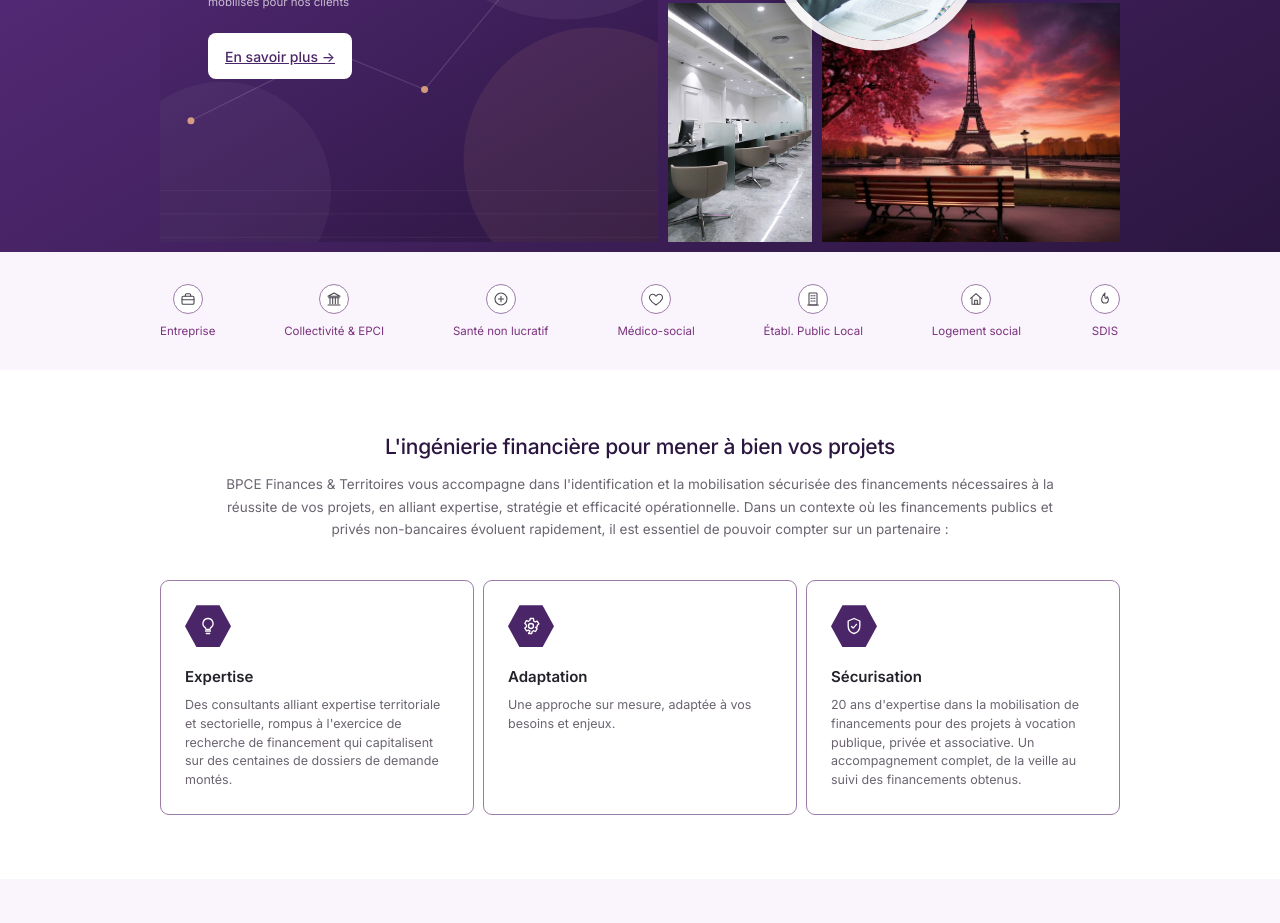
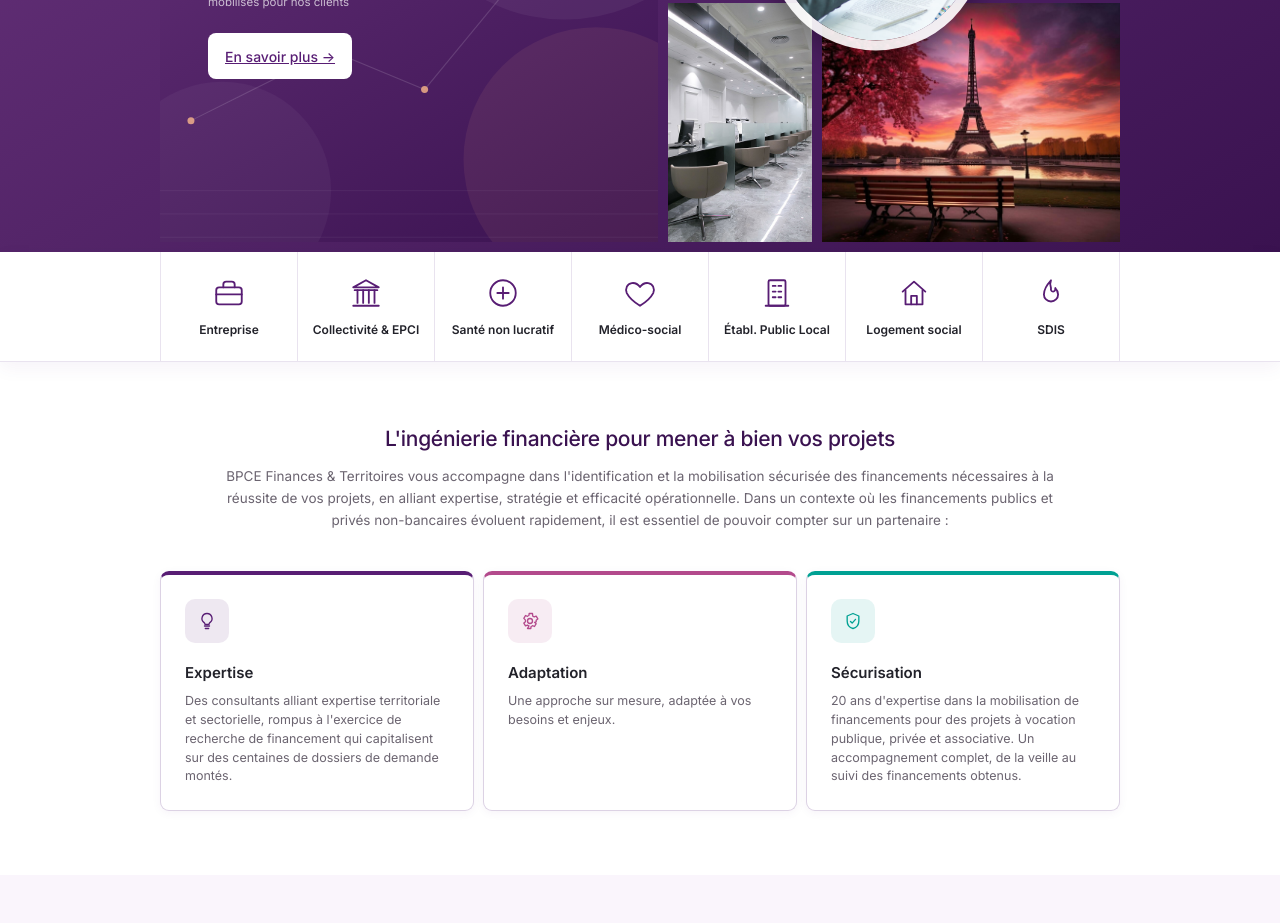
Before and after one commit to Skurzhansky/mca.finances-territoires, a plain HTML site: page index.html in a window 1280 px wide. Shown: the part 317-1240 px from the top of the page. Drawn offline with Linux system fonts and the light colour scheme.

Commit message:
Accueil : boutons de secteurs en tuiles et palette Groupe BPCE

```diff
--- a/scripts/templates.mjs
+++ b/scripts/templates.mjs
@@ -654,7 +654,7 @@ ${seoTags(p, site.content)}
 <link rel="preconnect" href="https://fonts.googleapis.com">
 <link rel="preconnect" href="https://fonts.gstatic.com" crossorigin>
 <link href="https://fonts.googleapis.com/css2?family=Inter:wght@400;500;600&display=swap" rel="stylesheet">
-<link rel="stylesheet" href="../styles/site.css">
+<link rel="stylesheet" href="../styles/site.css?v=20260929d">
 </head>
 <body>
 
@@ -893,7 +893,7 @@ ${metaTags(homepage?.seoTitle || `Finances & Territoires — ${homepage?.heroTit
 <link rel="preconnect" href="https://fonts.googleapis.com">
 <link rel="preconnect" href="https://fonts.gstatic.com" crossorigin>
 <link href="https://fonts.googleapis.com/css2?family=Inter:wght@400;500;600&display=swap" rel="stylesheet">
-<link rel="stylesheet" href="styles/site.css">
+<link rel="stylesheet" href="styles/site.css?v=20260929d">
 </head>
 <body>
 
--- a/styles/site.css
+++ b/styles/site.css
@@ -3,7 +3,7 @@
   Densité mesurée : l'air est réservé aux pages marketing (voir tokens.css / --page-padding-site).
 */
 
-@import url('tokens.css');
+@import url('tokens.css?v=20260929d');
 @import url('components.css');
 
 body { margin: 0; background: var(--white); }
@@ -222,11 +222,11 @@ section.section--muted { background: var(--canvas); }
   border-radius: var(--radius-card);
   box-shadow: 0 12px 32px rgba(43,22,64,.12);
   scrollbar-width: thin;
-  scrollbar-color: #6B2F75 transparent;
+  scrollbar-color: var(--purple-600) transparent;
 }
 .nav-submenu::-webkit-scrollbar { width: 6px; }
 .nav-submenu::-webkit-scrollbar-track { background: transparent; }
-.nav-submenu::-webkit-scrollbar-thumb { background: #6B2F75; border-radius: 3px; }
+.nav-submenu::-webkit-scrollbar-thumb { background: var(--purple-600); border-radius: 3px; }
 .nav-menu-item:hover > .nav-submenu,
 .nav-menu-item.is-open > .nav-submenu { display: block; }
 .nav-submenu a {
@@ -400,7 +400,7 @@ section.section--muted { background: var(--canvas); }
 .hero-card__mark {
   width: 32px;
   height: 3px;
-  background: #E8A33D;
+  background: var(--bpce-yellow);
   border-radius: 2px;
 }
 .hero-card h1 {
@@ -478,49 +478,62 @@ section.section--muted { background: var(--canvas); }
 /* --- Types de clients --- */
 
 .client-types-section {
-  background: var(--canvas);
-  padding: 32px 0;
+  padding: 0;
+  background: var(--white);
+  border-bottom: 1px solid var(--border-soft);
+  box-shadow: 0 6px 18px rgba(88, 29, 116, .05);
 }
 .client-types {
   display: flex;
-  justify-content: space-between;
-  gap: 16px;
   flex-wrap: wrap;
 }
-@media (max-width: 700px) {
-  .client-types { justify-content: center; gap: 24px 20px; }
-  .client-type { width: calc(33.33% - 14px); }
-}
 .client-type {
+  position: relative;
+  flex: 1 1 0;
+  min-width: 120px;
   display: flex;
   flex-direction: column;
   align-items: center;
-  gap: 10px;
-  font-size: 11.5px;
-  color: #7A327E;
+  justify-content: center;
+  gap: 12px;
+  padding: 24px 12px 22px;
+  font-size: 12px;
+  font-weight: 600;
+  line-height: 1.35;
+  color: var(--ink);
   text-align: center;
   text-decoration: none;
   cursor: pointer;
+  transition: background-color .15s ease, color .15s ease;
 }
-.client-type:hover { color: var(--purple-700); }
-.client-type:hover .client-type__icon {
+.client-type { border-left: 1px solid var(--border-soft); }
+.client-type:last-child { border-right: 1px solid var(--border-soft); }
+.client-type::after {
+  content: '';
+  position: absolute;
+  left: 0; right: 0; bottom: 0;
+  height: 3px;
   background: var(--purple-700);
-  border-color: var(--purple-700);
-  color: var(--white);
+  transform: scaleX(0);
+  transition: transform .2s ease;
 }
+.client-type:hover { background: var(--purple-100); color: var(--purple-700); }
+.client-type:hover::after, .client-type:focus-visible::after { transform: scaleX(1); }
 .client-type__icon {
   display: flex;
   align-items: center;
   justify-content: center;
-  width: 30px;
-  height: 30px;
-  border-radius: 50%;
-  border: 1px solid var(--border);
-  background: var(--white);
-  color: var(--ink-soft);
-  transition: background-color .15s ease, border-color .15s ease, color .15s ease;
+  color: var(--purple-700);
+  transition: transform .2s ease;
 }
-.client-type__icon svg { width: 16px; height: 16px; }
+.client-type:hover .client-type__icon { transform: translateY(-2px); }
+.client-type__icon svg { width: 34px; height: 34px; stroke-width: 1.3; }
+@media (max-width: 900px) {
+  .client-type { flex: 1 1 33.33%; border-bottom: 1px solid var(--border-soft); }
+}
+@media (max-width: 520px) {
+  .client-type { flex-basis: 50%; }
+}
 
 /* --- Cartes fonctionnalités --- */
 
@@ -622,23 +635,31 @@ section.section--muted { background: var(--canvas); }
 .section-intro__text strong { color: var(--ink); font-weight: 600; }
 
 .icon-card {
+  --accent: var(--bpce-plum);
+  --accent-soft: rgba(88, 29, 116, .1);
+  position: relative;
   background: var(--white);
   border: 1px solid var(--border);
+  border-top: 4px solid var(--accent);
   border-radius: var(--radius-card);
   padding: var(--space-card-inner);
-  transition: background-color .15s ease;
+  box-shadow: 0 2px 10px rgba(88, 29, 116, .05);
+  transition: transform .2s ease, box-shadow .2s ease;
 }
-.icon-card:hover { background: #FAF5FC; }
+.icon-card:nth-child(4n+2) { --accent: var(--bpce-magenta); --accent-soft: rgba(179, 74, 140, .1); }
+.icon-card:nth-child(4n+3) { --accent: var(--bpce-teal); --accent-soft: rgba(0, 161, 147, .1); }
+.icon-card:nth-child(4n+4) { --accent: var(--bpce-lavender); --accent-soft: rgba(145, 118, 180, .12); }
+.icon-card:hover { transform: translateY(-3px); box-shadow: 0 12px 28px rgba(88, 29, 116, .12); }
 .icon-card__badge {
   display: flex;
   align-items: center;
   justify-content: center;
-  width: 46px;
-  height: 42px;
+  width: 44px;
+  height: 44px;
   margin-bottom: 20px;
-  background: var(--purple-700);
-  color: var(--white);
-  clip-path: polygon(25% 0%, 75% 0%, 100% 50%, 75% 100%, 25% 100%, 0% 50%);
+  border-radius: 10px;
+  background: var(--accent-soft);
+  color: var(--accent);
 }
 .icon-card__badge svg { width: 20px; height: 20px; }
 .icon-card h3 {
@@ -943,7 +964,7 @@ section.section--muted { background: var(--canvas); }
   font-size: 12px;
   font-weight: 600;
   letter-spacing: 0.4px;
-  color: #E8A33D;
+  color: var(--bpce-yellow);
   margin-bottom: 10px;
 }
 .page-hero h1 {
--- a/styles/tokens.css
+++ b/styles/tokens.css
@@ -6,10 +6,24 @@
 
 :root {
   /* Couleurs — marque */
-  --purple-900: #2B1640; /* titres, fonds sombres, footer */
-  --purple-700: #4A2568; /* accent principal : boutons, actif, montants clés */
-  --purple-600: #5B2D80; /* dégradé / survol */
-  --purple-500: #7A3F9E; /* accent secondaire, liseré dispositif */
+  --purple-900: #3A1250; /* titres, fonds sombres, footer */
+  --purple-700: #581D74; /* accent principal : boutons, actif, montants clés (BPCE R88 V29 B116) */
+  --purple-600: #66327A; /* dégradé / survol (R102 V50 B122) */
+  --purple-500: #8A5599; /* accent secondaire, liseré dispositif (R138 V85 B153) */
+
+  /* Gamme de couleurs Groupe BPCE */
+  --bpce-plum: #581D74;
+  --bpce-magenta: #B34A8C;
+  --bpce-teal: #00A193;
+  --bpce-yellow: #EAB818;
+  --bpce-red: #DB4B4B;
+  --bpce-indigo: #55579E;
+  --bpce-blue: #00749D;
+  --bpce-orange: #F08050;
+  --bpce-sky: #6694CE;
+  --bpce-green: #8AB973;
+  --bpce-lavender: #9176B4;
+  --bpce-pink: #D676AD;
   --purple-100: #F3F0F7; /* surbrillance de ligne, fond badge échéance */
   --purple-050: #EFEBF5; /* fond statut "En cours" */
 
@@ -18,8 +32,8 @@
   --ink-soft: #4A4550;   /* texte secondaire */
   --muted: #6B6470;      /* légendes */
   --muted-2: #9A93A2;    /* méta, placeholders */
-  --border: #9D7CA9;     /* bordures des cartes */
-  --border-soft: #9D7CA9;/* séparateurs internes */
+  --border: #DCD2E4;     /* bordures des cartes */
+  --border-soft: #E9E3EF;/* séparateurs internes */
   --track: #EAE6EF;      /* fond de barre de progression */
   --canvas: #FAF5FC;     /* fond de page */
   --white: #FFFFFF;      /* cartes */
```
